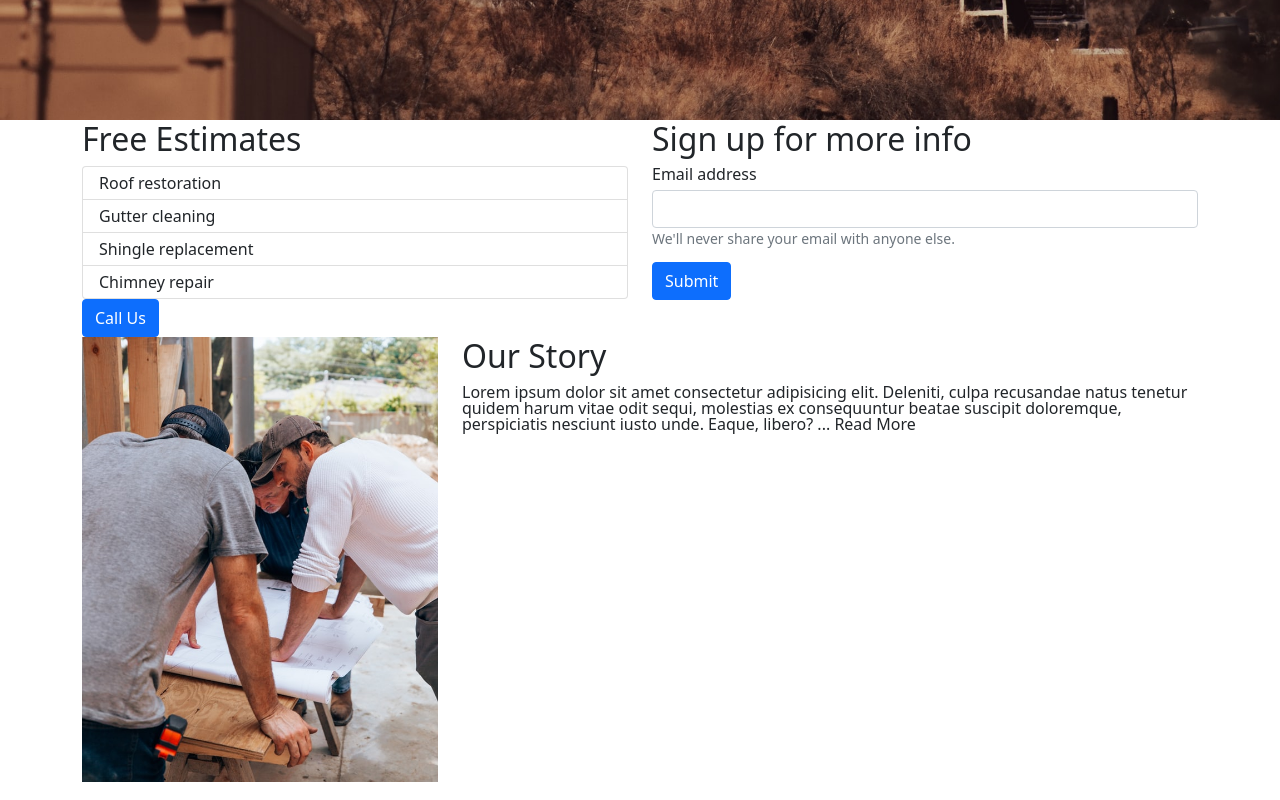
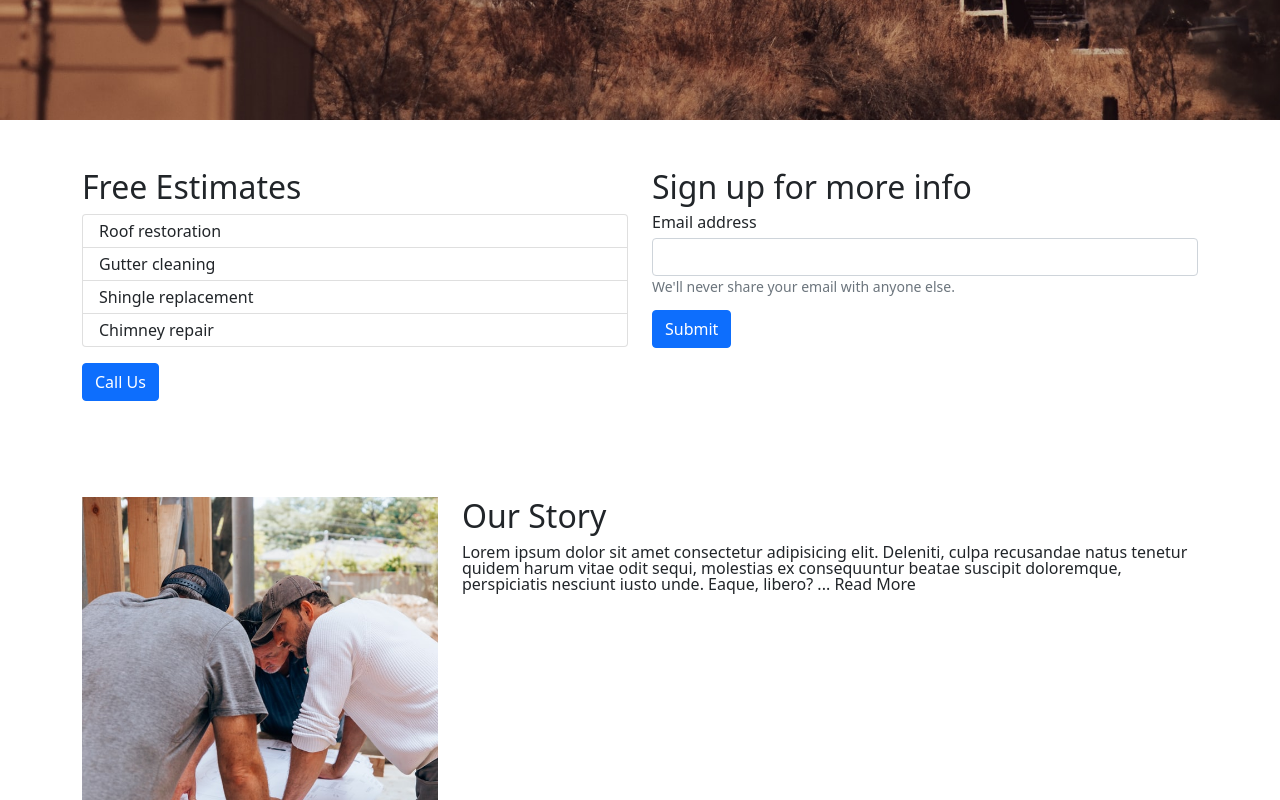
Before and after one commit to tmcfadden7/mcpadden-roofing-react-app, a React (Create React App) app: page / in a window 1280 px wide. Shown: the part 580-1380 px from the top of the page. Built offline with nearby package versions, Linux system fonts and the light colour scheme.

Commit message:
add padding and margin to containers and margin bottom to unordered list

```diff
--- a/src/components/AboutUsSection.js
+++ b/src/components/AboutUsSection.js
@@ -4,7 +4,7 @@ function AboutUsSection() {
 
     return (
         <>
-            <section className="about-section-container">
+            <section className="about-section-container py-5">
                 <div className="container">
                     <div className="row">
                         <div className="col-6 col-md-4">
--- a/src/components/CallToAction.js
+++ b/src/components/CallToAction.js
@@ -3,12 +3,12 @@ import React from 'react'
 export const CallToAction = () => {
   return (
     <>
-        <section className='contact-container'>
+        <section className='contact-container py-5'>
             <div className="container">
                 <div className="row">
                     <div className="col-12 col-md-6">
                         <h2 className='h2'>Free Estimates</h2>
-                        <ul className='list-group'>
+                        <ul className='list-group mb-3'>
                             <li className='list-group-item'>Roof restoration</li>
                             <li className='list-group-item'>Gutter cleaning</li>
                             <li className='list-group-item'>Shingle replacement</li>
```
